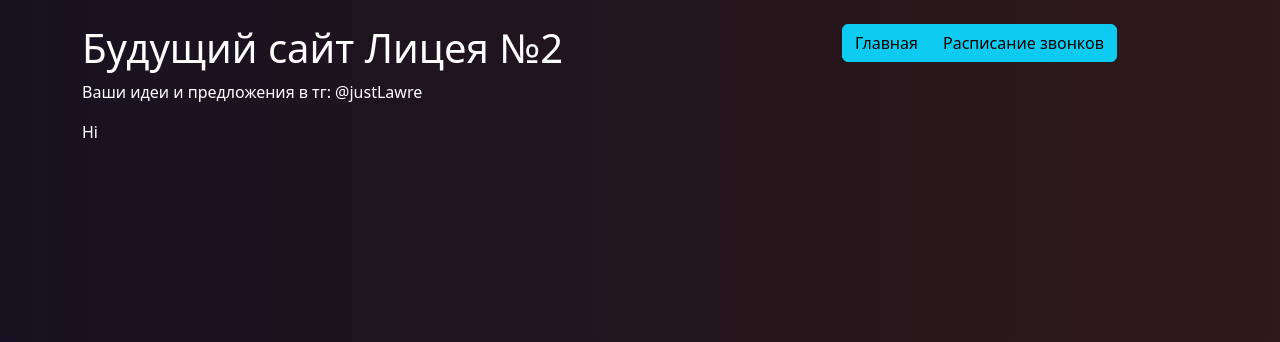
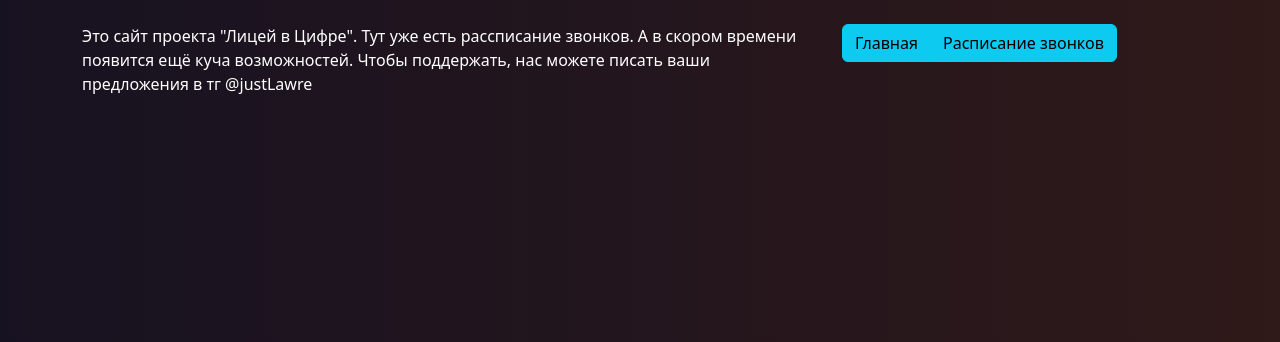
Before and after one commit to prostoLavr/LyceumSIte, a Flask app: page / in a window 1280 px wide. Shown: the part 78-420 px from the top of the page. Run offline with Flask 2, Linux system fonts and the light colour scheme; some libraries are stand-ins or nearby versions.

Commit message:
update text

```diff
--- a/app/templates/base.html
+++ b/app/templates/base.html
@@ -19,16 +19,11 @@
               <li><a href="/timetable" class="nav-link px-2 fs-5 my-pink-link">Расписание звонков</a></li>
               <li><a href="/lessons" class="nav-link px-2 fs-5 my-pink-link">Расписание уроков</a></li>
           </ul>
-<!--          <div class="col-md-3 text-end">-->
-
-<!--          </div>-->
         </header>
     </div>
     <div class="container">
       <div class="row">
         <div class="col-md-8">
-            <h1>Будущий сайт Лицея №2</h1>
-            <p>Ваши идеи и предложения в тг: @justLawre</p>
             {% block body %}
 
             {% endblock %}
--- a/app/templates/index.html
+++ b/app/templates/index.html
@@ -1,5 +1,5 @@
 {% extends "base.html" %}
 
 {% block body %}
-    <p>Hi</p>
+    <p>Это сайт проекта "Лицей в Цифре". Тут уже есть рассписание звонков. А в скором времени появится ещё куча возможностей. Чтобы поддержать, нас можете писать ваши предложения в тг @justLawre</p>
 {% endblock %}
```
